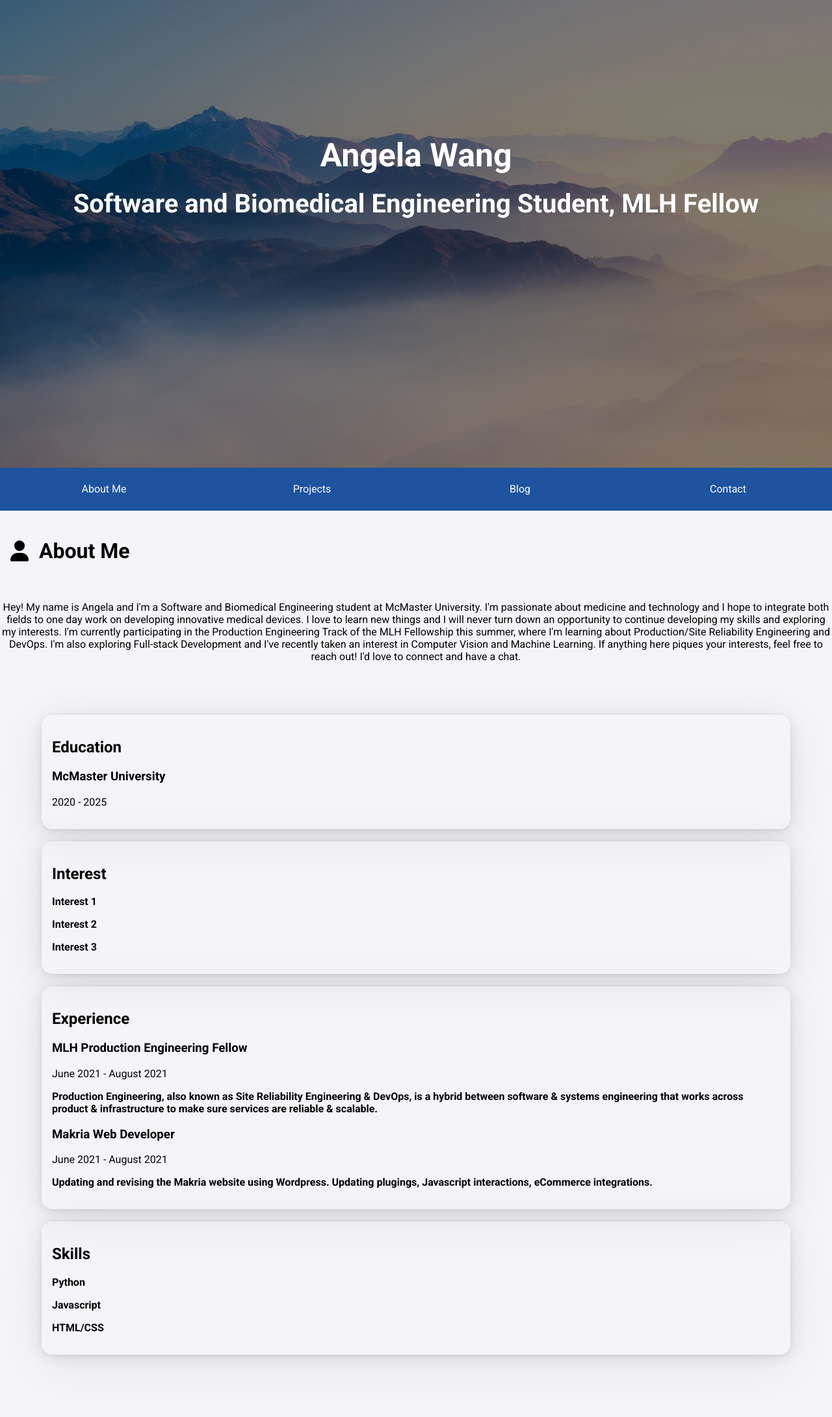
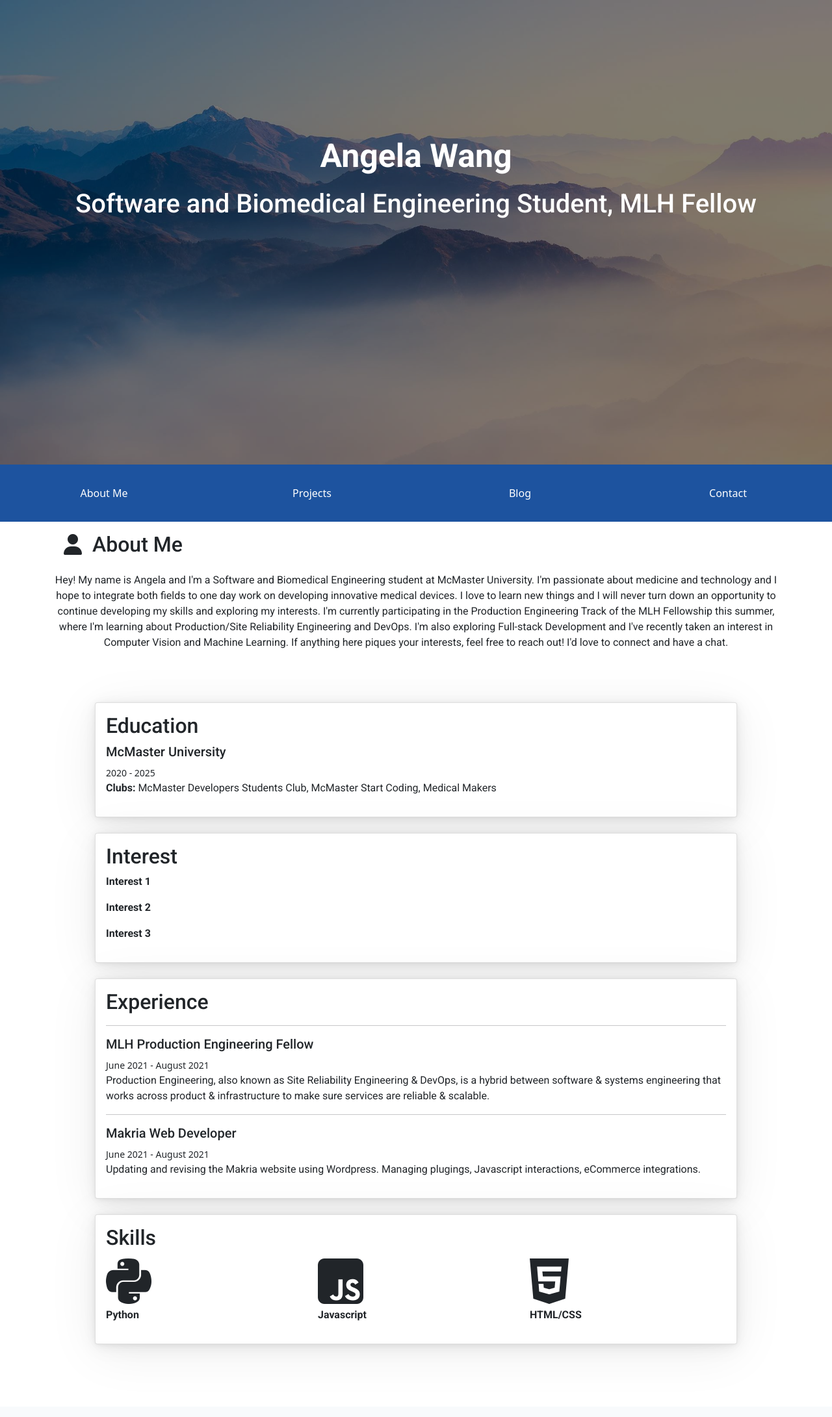
Before and after one commit to angelaw7/mlh-portfolio, a Flask app: page / in a window 1280 px wide. Shown: the part 70-2251 px from the top of the page at 65% size. After the commit the page ends 2149 px from the top, so only its background shows below. Run offline with Flask 2, Linux system fonts and the light colour scheme; some libraries are stand-ins or nearby versions.

Commit message:
updated ui

```diff
--- a/app/routes.py
+++ b/app/routes.py
@@ -15,7 +15,8 @@ aboutInfo = {
     'education': [
         {
             'schoolName': 'McMaster University',
-            'year': '2020 - 2025'
+            'year': '2020 - 2025',
+            'description':'McMaster Developers Students Club, McMaster Start Coding, Medical Makers'
         }
     ],
     'interest': ['Interest 1', 'Interest 2', 'Interest 3'],
@@ -28,10 +29,14 @@ aboutInfo = {
         {
             'jobTitle': 'Makria Web Developer',
             'year': 'June 2021 - August 2021',
-            'jobDesc': 'Updating and revising the Makria website using Wordpress. Updating plugings, Javascript interactions, eCommerce integrations.'
+            'jobDesc': 'Updating and revising the Makria website using Wordpress. Managing plugings, Javascript interactions, eCommerce integrations.'
         }
     ],
-    'skill': ['Python', 'Javascript', 'HTML/CSS']
+    'skill': [
+        {'name':'Python', 'icon':'fab fa-python'},
+        {'name':'Javascript','icon':'fab fa-js-square'},
+        {'name':'HTML/CSS','icon':'fab fa-html5'}
+        ]
 }
 
 projects = [
--- a/app/static/styles/main.css
+++ b/app/static/styles/main.css
@@ -112,7 +112,7 @@ body {
     padding: 1.5rem 0;
 }
 .navbarItems > a:hover {
-    background-color: hsl(215, 69%, 27%);
+    /* background-color: hsl(215, 69%, 27%); */
 }
 
 
--- a/app/templates/about.html
+++ b/app/templates/about.html
@@ -16,8 +16,9 @@
             <h2>Education</h2>
             {% for edu in  aboutInfo.education %}
             <div>
-                <h3>{{edu.schoolName}}</h3>
-                <p>{{edu.year}}</p>
+                <h5>{{edu.schoolName}}</h5>
+                <small>{{edu.year}}</small>
+                <p><strong>Clubs:&nbsp;</strong>{{edu.description}}</p>
             </div>
 
             {% endfor %}
@@ -29,7 +30,7 @@
     <div class="project-card card">
         <section>
             <h2>Interest</h2>
-            {% for int in  aboutInfo.interest %}
+            {% for int in aboutInfo.interest %}
             <div>
                 <p><strong>{{int}}</strong></p>
             </div>
@@ -43,12 +44,14 @@
         <section>
             <h2>Experience</h2>
 
-            {% for exp in  aboutInfo.experience %}
+            {% for exp in aboutInfo.experience %}
+            <hr>
             <div>
-                <h3>{{exp.jobTitle}}</h3>
-                <p>{{exp.year}}</p>
-                <p><strong>{{exp.jobDesc}}</strong></p>
+                <h5>{{exp.jobTitle}}</h5>
+                <small>{{exp.year}}</small>
+                <p>{{exp.jobDesc}}</p>
             </div>
+
 
             {% endfor %}
         </section>
@@ -59,11 +62,16 @@
     <div class="project-card card">
         <section>
             <h2>Skills</h2>
-            {% for skill in  aboutInfo.skill %}
-            <div>
-                <p><strong>{{skill}}</strong></p>
-            </div>
-            {% endfor %}
+            <div class="row align-items-center">
+
+
+                {% for skill in aboutInfo.skill %}
+                <div class="col">
+                    <i class="{{skill.icon}} fa-5x"></i>
+                    <p><strong>{{skill.name}}</strong></p>
+                </div>
+                {% endfor %}
+        </div>
         </section>
     </div>
 
--- a/app/templates/index.html
+++ b/app/templates/index.html
@@ -15,6 +15,7 @@
         rel="stylesheet">
 
     <link lang='sass' rel="stylesheet" href="./static/styles/main.css">
+    <link href="https://cdn.jsdelivr.net/npm/bootstrap@5.0.1/dist/css/bootstrap.min.css" rel="stylesheet" integrity="sha384-+0n0xVW2eSR5OomGNYDnhzAbDsOXxcvSN1TPprVMTNDbiYZCxYbOOl7+AMvyTG2x" crossorigin="anonymous">
     <link rel='icon' href='./static/img/favicon.ico' type='image/x-icon' />
     <script src="https://kit.fontawesome.com/792cf20241.js" crossorigin="anonymous"></script>
     <title>{{ headerInfo.name }}</title>
@@ -48,8 +49,10 @@
         </ul>
     </div>
 
-    {% block content %}
-    {% endblock content %}
+    <div class="container">
+        {% block content %}
+        {% endblock content %}
+    <div>
     <div style="margin: 2rem 0;"></div>
 </body>
 </html>
--- a/app/templates/new_blog.html
+++ b/app/templates/new_blog.html
@@ -13,6 +13,7 @@
     <link
         href="https://fonts.googleapis.com/css2?family=Roboto:ital,wght@0,100;0,300;0,400;0,500;0,700;0,900;1,100;1,300;1,400;1,500;1,700;1,900&display=swap"
         rel="stylesheet">
+    <link href="https://cdn.jsdelivr.net/npm/bootstrap@5.0.1/dist/css/bootstrap.min.css" rel="stylesheet" integrity="sha384-+0n0xVW2eSR5OomGNYDnhzAbDsOXxcvSN1TPprVMTNDbiYZCxYbOOl7+AMvyTG2x" crossorigin="anonymous">
 
     <link lang='sass' rel="stylesheet" href="./static/styles/new_blog.css">
     <link rel='icon' href='./static/img/favicon.ico' type='image/x-icon' />
@@ -21,7 +22,7 @@
 </head>
 
 <body>
-    <div class="cancel">
+    <div class="container cancel">
         <i onclick="window.location='/blog'" class="fas fa-window-close"></i>
     </div>
     <section class="content">
--- /dev/null
+++ b/package.json
@@ -0,0 +1,5 @@
+{
+  "dependencies": {
+    "bootstrap": "^5.0.1"
+  }
+}
```
Also changed, not shown: package-lock.json (added), 1 other file.
